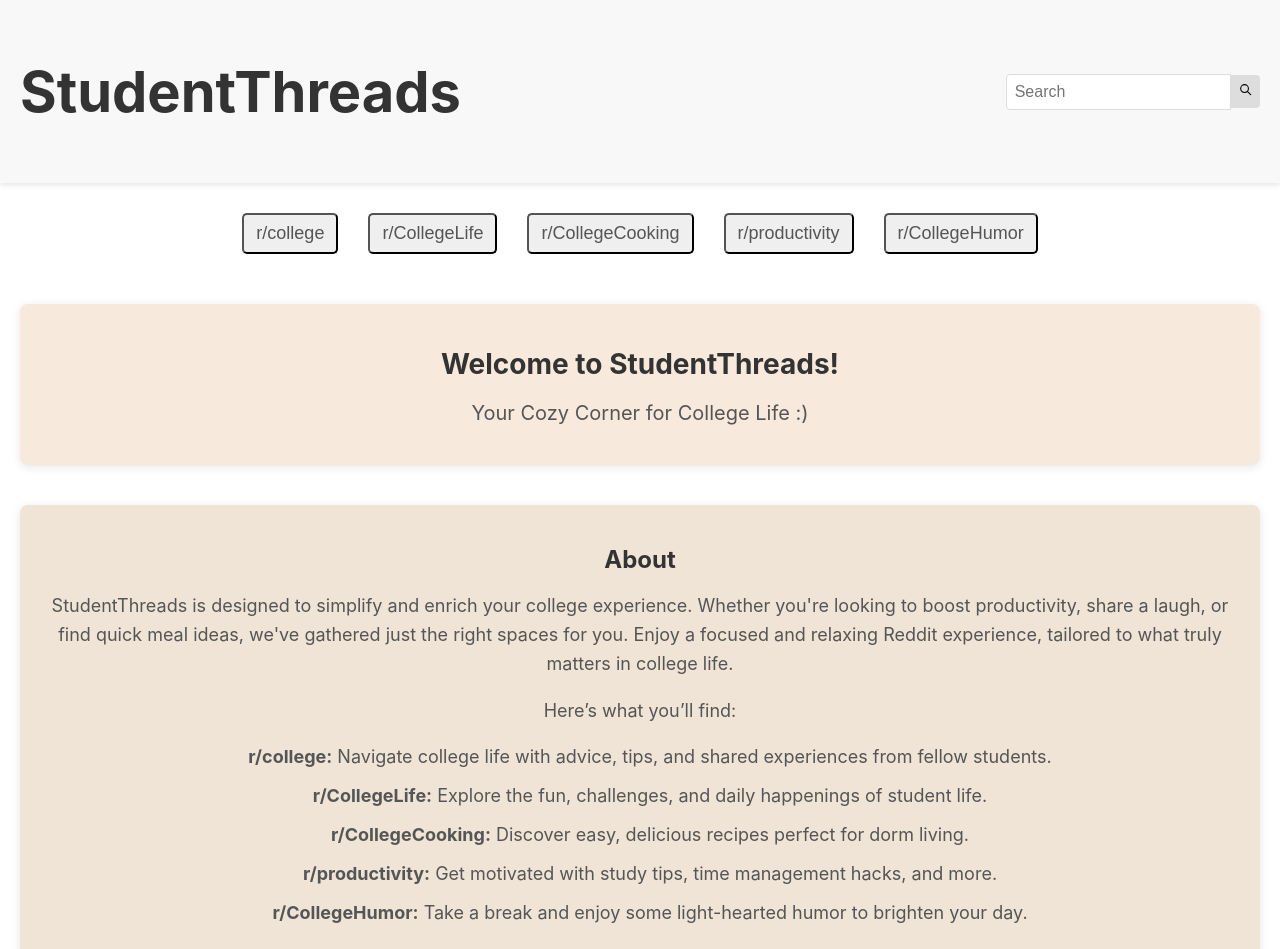
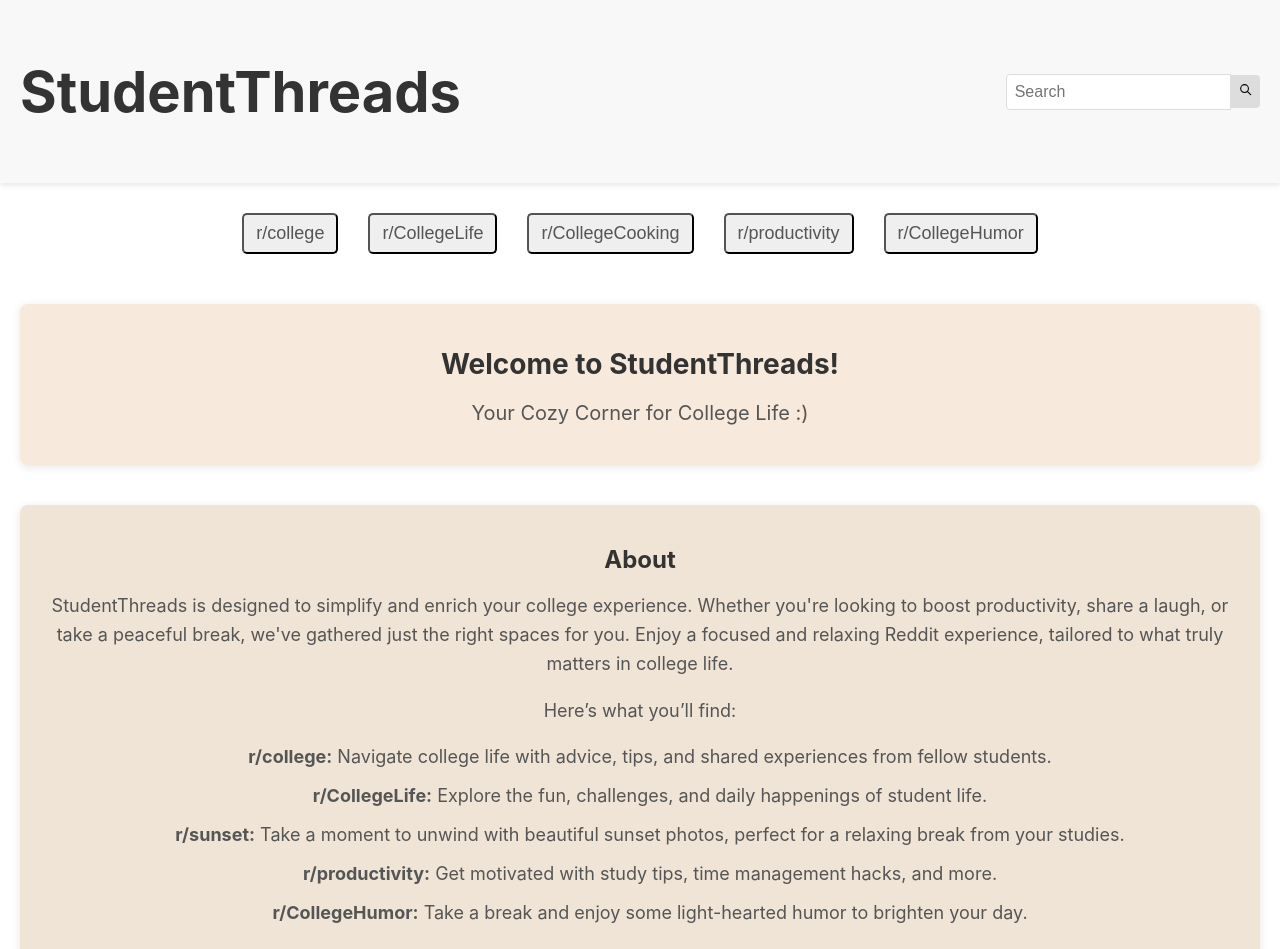
Before and after one commit to irened123/student-threads, a React (Create React App) app: page / in a window 1280 px wide. Shown: the top 949 px of the page. Built offline with nearby package versions, Linux system fonts and the light colour scheme; the HTML template or start-up script is replaced by a standard one.

Commit message:
Replace description for r/CollegeCooking with description for r/sunset

```diff
--- a/src/features/AboutSection/AboutSection.jsx
+++ b/src/features/AboutSection/AboutSection.jsx
@@ -6,12 +6,13 @@ const AboutSection = () => {
     <div className="about-container">
       <h2 className="about-heading">About</h2>
       <div className="about-content">
-        <p>StudentThreads is designed to simplify and enrich your college experience. Whether you're looking to boost productivity, share a laugh, or find quick meal ideas, we've gathered just the right spaces for you. Enjoy a focused and relaxing Reddit experience, tailored to what truly matters in college life.</p>
+        <p>StudentThreads is designed to simplify and enrich your college experience. Whether you're looking to boost productivity, share a laugh, or take a peaceful break, we've gathered just the right spaces for you. Enjoy a focused and relaxing Reddit experience, tailored to what truly matters in college life.</p>
         <p>Here’s what you’ll find:</p>
         <ul>
           <li><strong>r/college:</strong> Navigate college life with advice, tips, and shared experiences from fellow students.</li>
           <li><strong>r/CollegeLife:</strong> Explore the fun, challenges, and daily happenings of student life.</li>
-          <li><strong>r/CollegeCooking:</strong> Discover easy, delicious recipes perfect for dorm living.</li>
+          <li><strong>r/sunset:</strong> Take a moment to unwind with beautiful sunset photos, perfect for a relaxing break from your studies.
+</li>
           <li><strong>r/productivity:</strong> Get motivated with study tips, time management hacks, and more.</li>
           <li><strong>r/CollegeHumor:</strong> Take a break and enjoy some light-hearted humor to brighten your day.</li>
         </ul>
```
